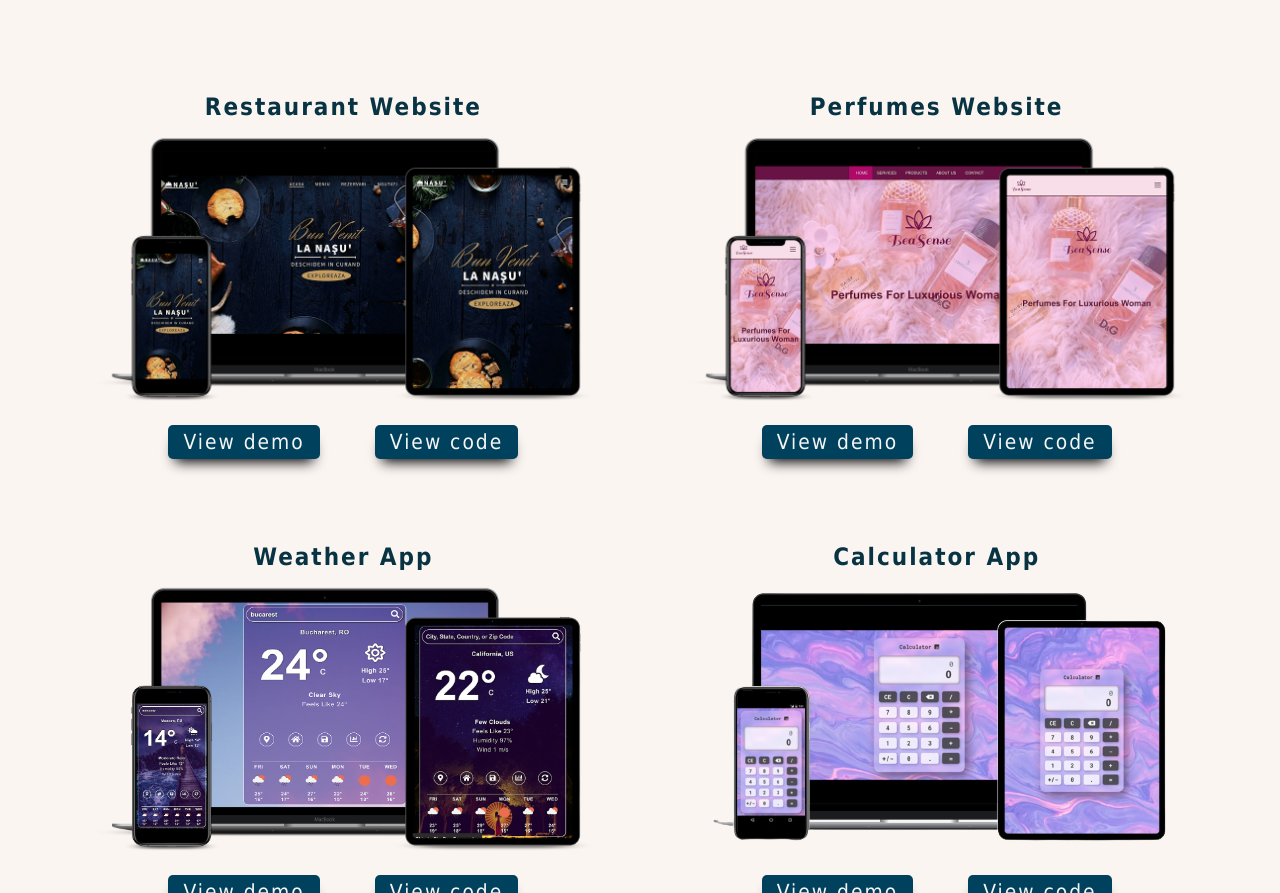
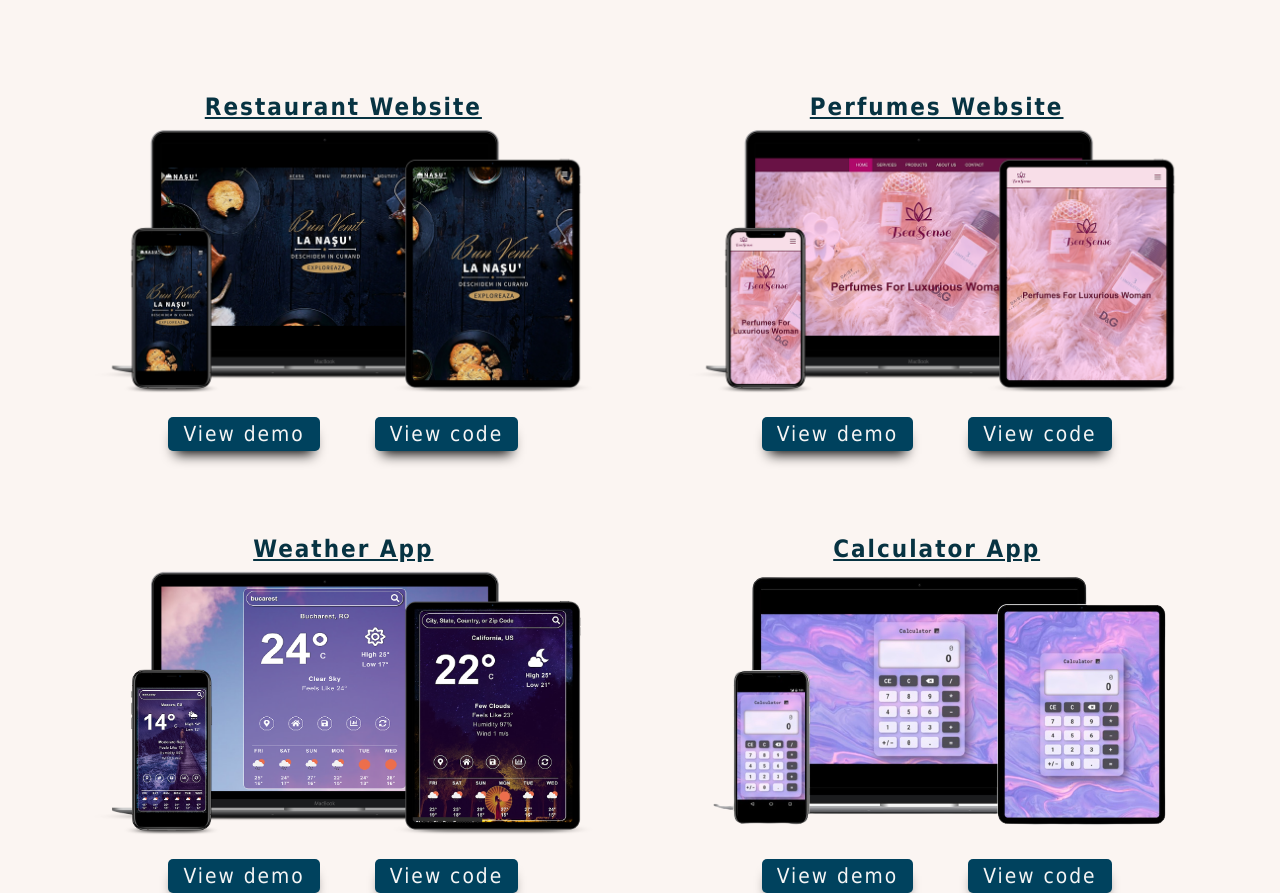
Before and after one commit to ramona232/rotarudevelopment, a plain HTML site: page index.html in a window 1280 px wide. Shown: the part 973-1866 px from the top of the page. Drawn offline with nearby package versions, Linux system fonts and the light colour scheme.

Commit message:
Add files via upload

```diff
--- a/style.css
+++ b/style.css
@@ -103,7 +103,11 @@ header {
 .button {
 	text-transform: uppercase;
 	background: #00ac89;
-	background: linear-gradient(45deg, rgba(0,80,79,1) 0%, rgba(0,172,137,1) 100%);
+	background: linear-gradient(
+		45deg,
+		rgba(0, 80, 79, 1) 0%,
+		rgba(0, 172, 137, 1) 100%
+	);
 	padding: 15px 30px;
 	display: inline-block;
 	border-radius: 5px;
@@ -121,7 +125,6 @@ header {
 .button a:hover {
 	letter-spacing: 3px;
 }
-
 
 /* Projects */
 .projects {
@@ -148,9 +151,10 @@ header {
 	padding-bottom: 4rem;
 }
 
-.project-details{
+.project-details {
 	text-align: center;
-	padding-bottom: 1rem;
+	padding-bottom: 0.5rem;
+	text-decoration: underline;
 }
 
 .project-links {
```
